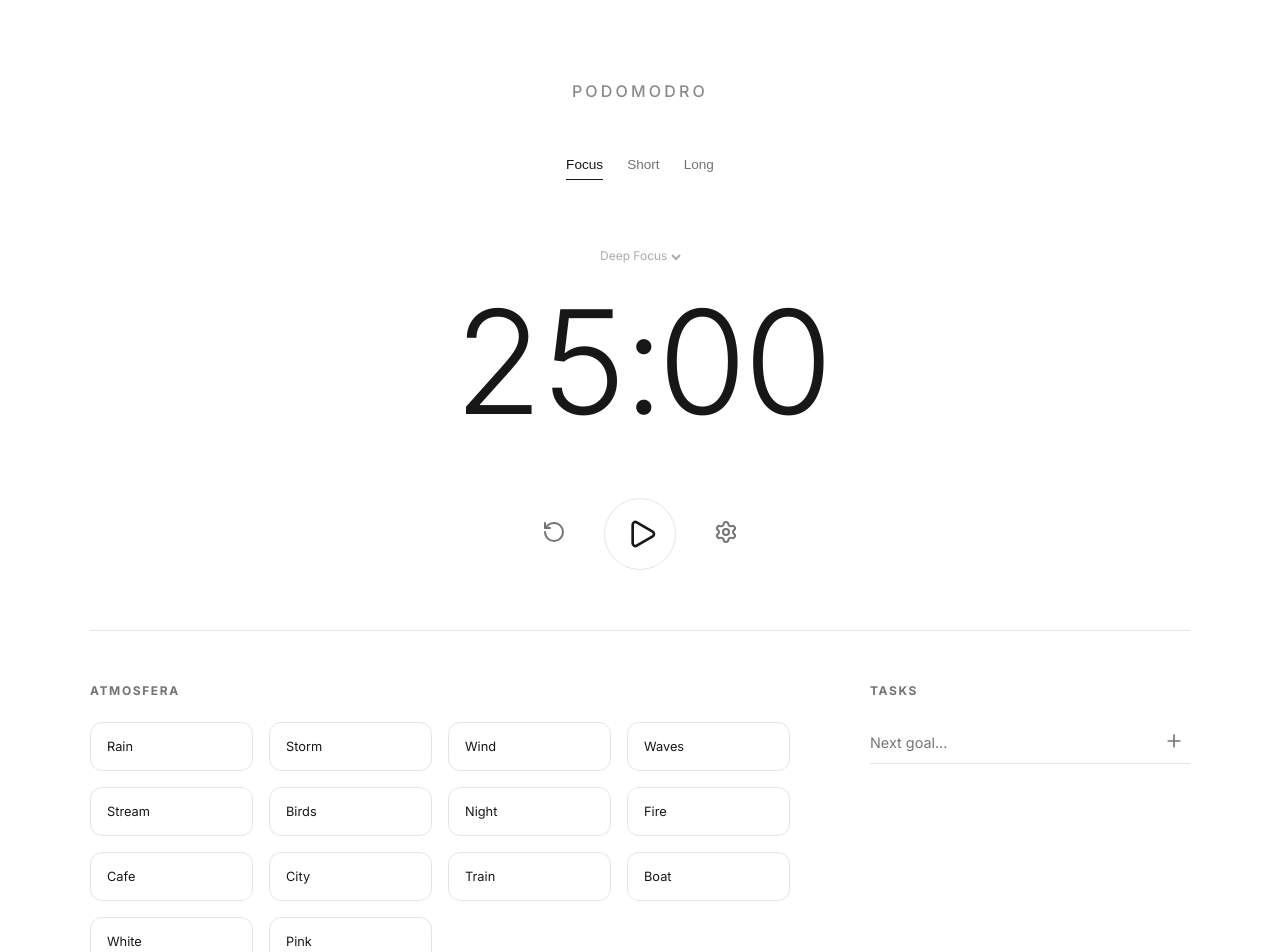
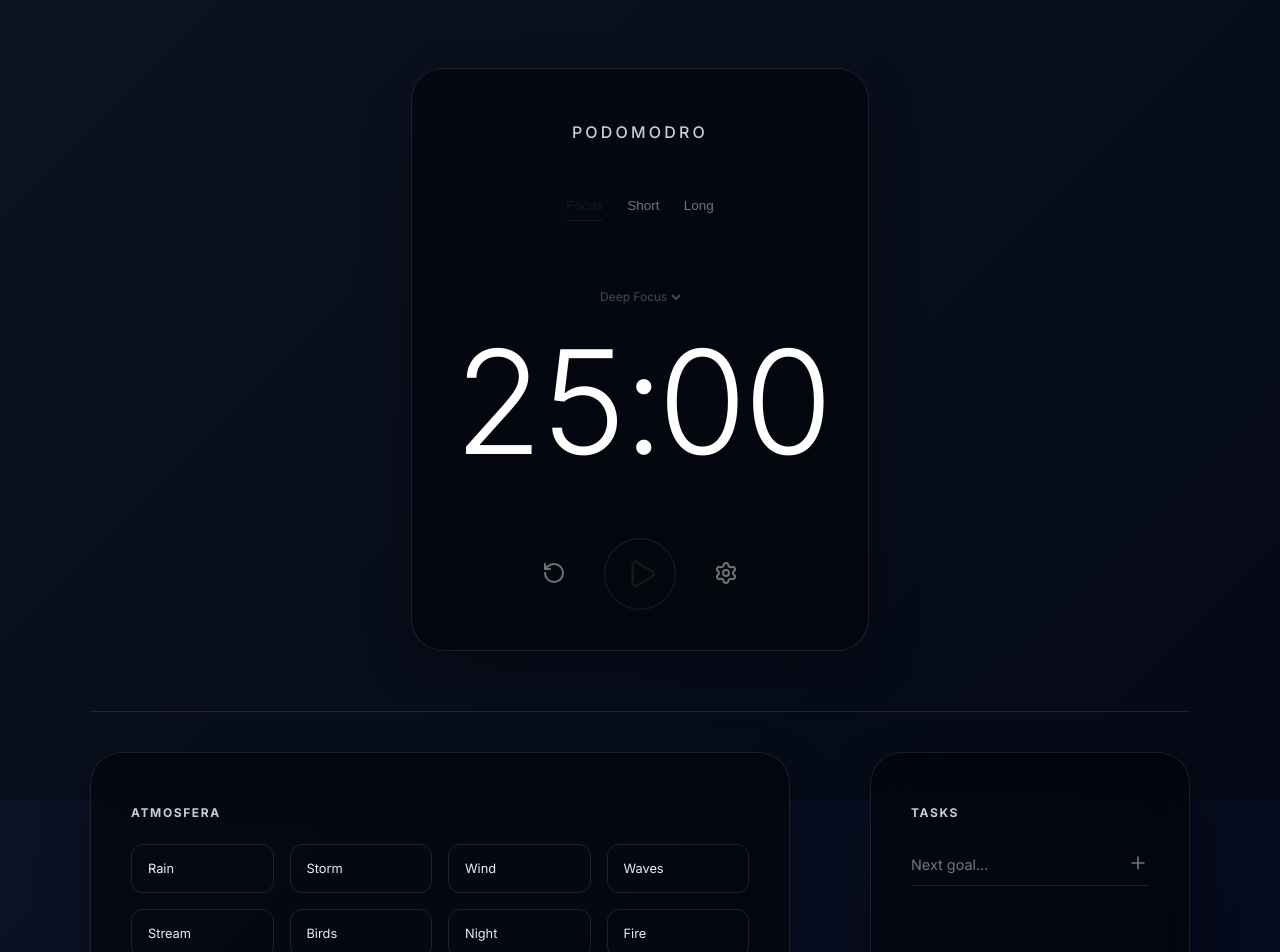
Before and after one commit to haliskoc/blanket_web, a React (Vite) app: page / in a window 1280 px wide. Shown: the top 952 px of the page. Built offline with nearby package versions, Linux system fonts and the light colour scheme.

Commit message:
Design Fix: Restored high-quality backgrounds and improved readability with glassmorphism

```diff
--- a/src/App.jsx
+++ b/src/App.jsx
@@ -211,8 +211,8 @@ function App() {
         ))}
       </div>
 
-      <section className="timer-section">
-        <motion.h1 initial={{ opacity: 0 }} animate={{ opacity: 0.5 }}>Podomodro</motion.h1>
+      <section className="timer-section glass-section">
+        <motion.h1 initial={{ opacity: 0 }} animate={{ opacity: 0.8 }} style={{ color: '#fff' }}>Podomodro</motion.h1>
 
         <div className="mode-switcher">
           {Object.keys(durations).map((key) => (
@@ -249,8 +249,8 @@ function App() {
       </section>
 
       <section className="secondary-grid">
-        <div className="mixer-column">
-          <h3 className="grid-title">Atmosfera</h3>
+        <div className="mixer-column glass-section">
+          <h3 className="grid-title" style={{ color: '#fff', opacity: 0.8 }}>Atmosfera</h3>
           <div className="sound-list">
             {SOUNDS.map(sound => (
               <div key={sound.id} className={`sound-item ${activeSounds[sound.id] ? 'active' : ''}`}>
@@ -272,8 +272,8 @@ function App() {
           </div>
         </div>
 
-        <div className="todo-column">
-          <h3 className="grid-title">Tasks</h3>
+        <div className="todo-column glass-section">
+          <h3 className="grid-title" style={{ color: '#fff', opacity: 0.8 }}>Tasks</h3>
           <div className="todo-container">
             <form onSubmit={(e) => {
               e.preventDefault();
@@ -310,8 +310,8 @@ function App() {
         </div>
       </section>
 
-      <section className="stats-panel">
-        <h3 className="grid-title">Insights</h3>
+      <section className="stats-panel glass-section">
+        <h3 className="grid-title" style={{ color: '#fff', opacity: 0.8 }}>Insights</h3>
         <div className="analytics-grid">
           <div className="stat-card">
             <span className="settings-label">Last 7 Days (Sessions)</span>
--- a/src/index.css
+++ b/src/index.css
@@ -8,11 +8,21 @@
   --text-primary: #171717;
   --text-secondary: #737373;
   --accent: #171717;
-  --border: #e5e5e5;
-  --glass-bg: rgba(255, 255, 255, 0.8);
-  --glass-blur: blur(20px);
+  --border: rgba(255, 255, 255, 0.1);
+  --glass-bg: rgba(0, 0, 0, 0.45);
+  --glass-border: rgba(255, 255, 255, 0.1);
+  --glass-blur: blur(25px);
 
   --transition: cubic-bezier(0.4, 0, 0.2, 1);
+}
+
+/* Global Overlay for all image themes */
+body::before {
+  content: '';
+  position: fixed;
+  inset: 0;
+  background: rgba(0, 0, 0, 0.2);
+  z-index: -1;
 }
 
 /* Glass & Effects */
@@ -46,17 +56,22 @@ body.theme-rain .rain-overlay {
 
 body {
   font-family: var(--font-main);
-  background: var(--bg-primary);
-  color: var(--text-primary);
+  background: #0a0a0a;
+  color: #ededed;
   min-height: 100vh;
   display: flex;
   justify-content: center;
   align-items: center;
   overflow-x: hidden;
   transition: all 0.5s var(--transition);
+  background-attachment: fixed;
 }
 
-/* Themes - Kept but simplified */
+/* Themes */
+body.theme-default {
+  background: linear-gradient(135deg, #0f172a 0%, #020617 100%);
+}
+
 body.theme-nature {
   background: linear-gradient(rgba(0, 0, 0, 0.6), rgba(0, 0, 0, 0.6)), url('https://images.unsplash.com/photo-1441974231531-c6227db76b6e?q=80&w=2560&auto=format&fit=crop');
   background-size: cover;
@@ -70,55 +85,55 @@ body.theme-mountain {
 }
 
 body.theme-sea {
-  background: linear-gradient(rgba(0, 0, 0, 0.5), rgba(0, 0, 0, 0.5)), url('https://images.unsplash.com/photo-1505118380757-91f5f45d8de0?q=80&w=2560&auto=format&fit=crop');
+  background: url('https://images.unsplash.com/photo-1518837695005-2083093ee35b?q=80&w=2560&auto=format&fit=crop');
   background-size: cover;
   background-position: center;
 }
 
 body.theme-city {
-  background: linear-gradient(rgba(0, 0, 0, 0.7), rgba(0, 0, 0, 0.7)), url('https://images.unsplash.com/photo-1477959858617-67f85cf4f1df?q=80&w=2560&auto=format&fit=crop');
+  background: url('https://images.unsplash.com/photo-1477959858617-67f85cf4f1df?q=80&w=2560&auto=format&fit=crop');
   background-size: cover;
   background-position: center;
 }
 
 body.theme-space {
-  background: linear-gradient(rgba(0, 0, 0, 0.4), rgba(0, 0, 0, 0.4)), url('https://images.unsplash.com/photo-1436891620584-47fd0e565afb?q=80&w=2560&auto=format&fit=crop');
+  background: url('https://images.unsplash.com/photo-1436891620584-47fd0e565afb?q=80&w=2560&auto=format&fit=crop');
   background-size: cover;
   background-position: center;
 }
 
 body.theme-cozy {
-  background: linear-gradient(rgba(0, 0, 0, 0.6), rgba(0, 0, 0, 0.6)), url('https://images.unsplash.com/photo-1516339901600-2e1a6298ed74?q=80&w=2560&auto=format&fit=crop');
+  background: url('https://images.unsplash.com/photo-1516339901600-2e1a6298ed74?q=80&w=2560&auto=format&fit=crop');
   background-size: cover;
   background-position: center;
 }
 
 body.theme-rain {
-  background: linear-gradient(rgba(0, 0, 0, 0.6), rgba(0, 0, 0, 0.6)), url('https://images.unsplash.com/photo-1511289080722-4a241288d6f1?q=80&w=2560&auto=format&fit=crop');
+  background: url('https://images.unsplash.com/photo-1511289080722-4a241288d6f1?q=80&w=2560&auto=format&fit=crop');
   background-size: cover;
   background-position: center;
 }
 
 body.theme-coffee {
-  background: linear-gradient(rgba(0, 0, 0, 0.6), rgba(0, 0, 0, 0.6)), url('https://images.unsplash.com/photo-1495474472287-4d71bcdd2085?q=80&w=2560&auto=format&fit=crop');
+  background: url('https://images.unsplash.com/photo-1495474472287-4d71bcdd2085?q=80&w=2560&auto=format&fit=crop');
   background-size: cover;
   background-position: center;
 }
 
 body.theme-library {
-  background: linear-gradient(rgba(0, 0, 0, 0.6), rgba(0, 0, 0, 0.6)), url('https://images.unsplash.com/photo-1507842217343-583bb7270b66?q=80&w=2560&auto=format&fit=crop');
+  background: url('https://images.unsplash.com/photo-1507842217343-583bb7270b66?q=80&w=2560&auto=format&fit=crop');
   background-size: cover;
   background-position: center;
 }
 
 body.theme-desert {
-  background: linear-gradient(rgba(0, 0, 0, 0.4), rgba(0, 0, 0, 0.4)), url('https://images.unsplash.com/photo-1473580044384-7ba9967e16a0?q=80&w=2560&auto=format&fit=crop');
+  background: url('https://images.unsplash.com/photo-1473580044384-7ba9967e16a0?q=80&w=2560&auto=format&fit=crop');
   background-size: cover;
   background-position: center;
 }
 
 body.theme-sunset {
-  background: linear-gradient(rgba(0, 0, 0, 0.3), rgba(0, 0, 0, 0.3)), url('https://images.unsplash.com/photo-1506744038136-46273834b3fb?q=80&w=2560&auto=format&fit=crop');
+  background: url('https://images.unsplash.com/photo-1506744038136-46273834b3fb?q=80&w=2560&auto=format&fit=crop');
   background-size: cover;
   background-position: center;
 }
@@ -141,6 +156,18 @@ body.theme-cyberpunk {
   flex-direction: column;
   gap: 60px;
   padding: 60px 0;
+  position: relative;
+  z-index: 10;
+}
+
+.glass-section {
+  background: var(--glass-bg);
+  backdrop-filter: var(--glass-blur);
+  -webkit-backdrop-filter: var(--glass-blur);
+  border: 1px solid var(--glass-border);
+  border-radius: 32px;
+  padding: 40px;
+  box-shadow: 0 20px 50px rgba(0, 0, 0, 0.3);
 }
 
 /* Main Timer Layout */
@@ -199,11 +226,13 @@ h1 {
 
 .timer-display {
   font-size: 9rem;
-  font-weight: 300;
+  font-weight: 200;
   letter-spacing: -0.05em;
   line-height: 1;
   margin-bottom: 4rem;
   font-variant-numeric: tabular-nums;
+  color: #fff;
+  text-shadow: 0 4px 12px rgba(0, 0, 0, 0.2);
 }
 
 .timer-controls {
```
